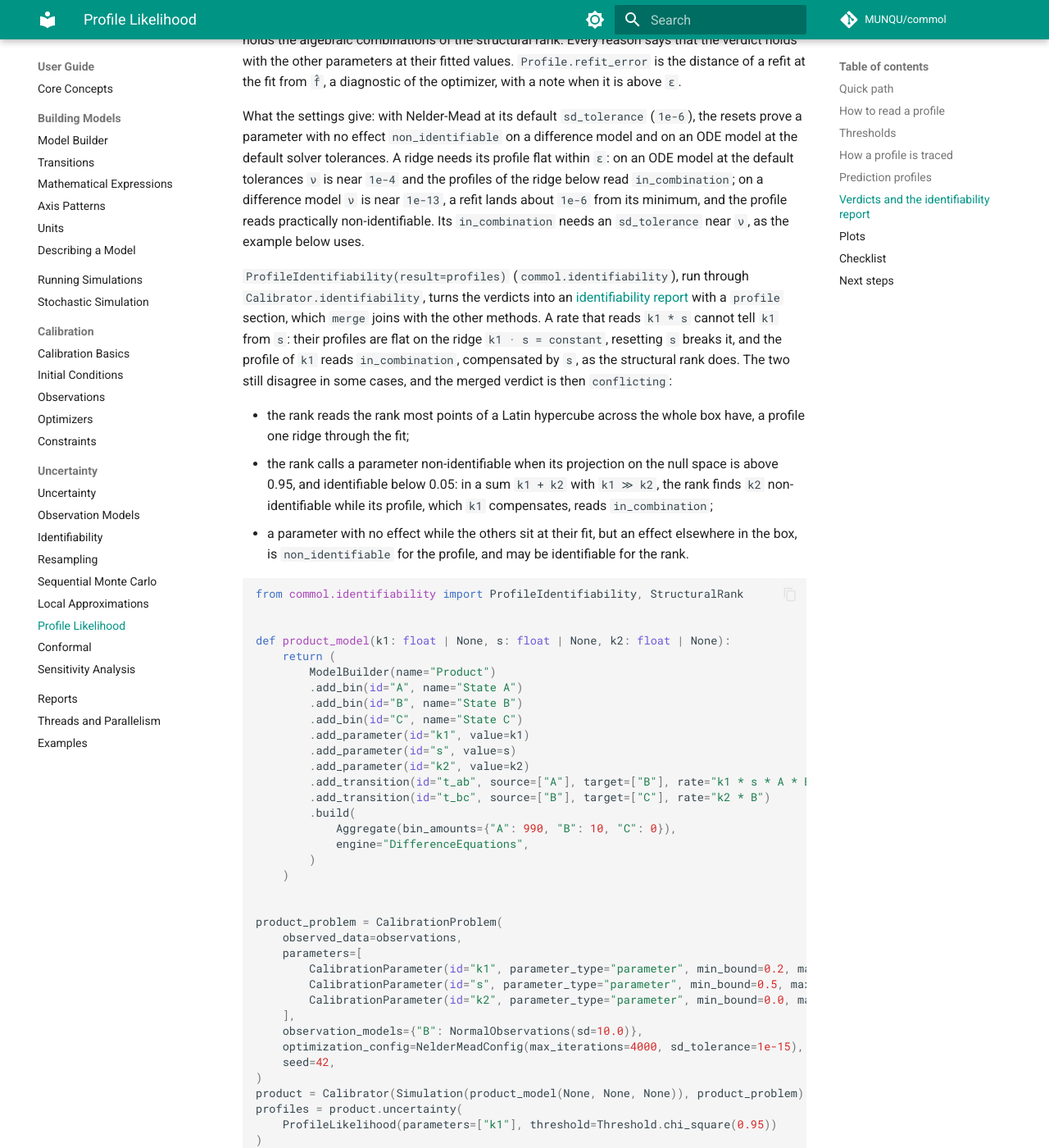
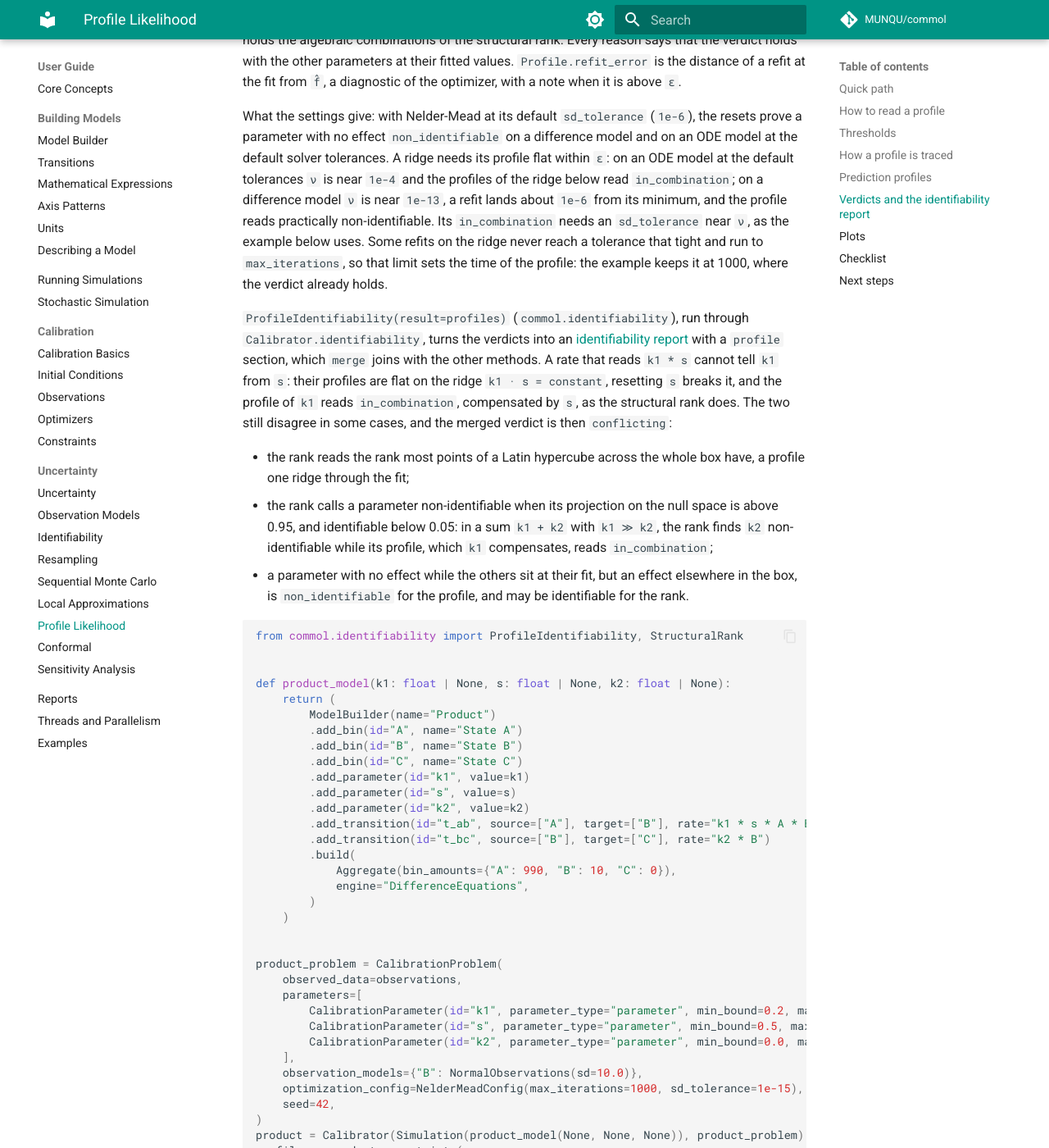
Before and after one commit to MUNQU/commol, an MkDocs documentation site: the page built from docs/guide/uncertainty/profiles.md, in a window 1280 px wide and 1400 px high, scrolled down 7208 px. Shown: the whole window at 82% size. Built offline with MkDocs 1.6.1 and Material for MkDocs 9.7.7, drawn with Linux system fonts in a browser that asks for light colours; comment, search, counter and statistics services are not loaded; the version menu is left out.

Commit message:
docs(uncertainty): the ridge profile caps its refits so the example stays within its time
The correct parse of a number moves the path of an optimizer on the ridge of
the product example, where some refits never reach their sd_tolerance and
run to max_iterations. A cap of 1000 keeps the verdict and the example within
the time budget.

```diff
--- a/docs/guide/uncertainty/profiles.md
+++ b/docs/guide/uncertainty/profiles.md
@@ -302,7 +302,9 @@ tolerances `ν` is near `1e-4` and the profiles of the ridge below read
 `in_combination`; on a difference model `ν` is near `1e-13`, a refit lands
 about `1e-6` from its minimum, and the profile reads practically
 non-identifiable. Its `in_combination` needs an `sd_tolerance` near `ν`, as
-the example below uses.
+the example below uses. Some refits on the ridge never reach a tolerance that
+tight and run to `max_iterations`, so that limit sets the time of the
+profile: the example keeps it at 1000, where the verdict already holds.
 
 `ProfileIdentifiability(result=profiles)` (`commol.identifiability`), run
 through `Calibrator.identifiability`, turns the verdicts into an
@@ -353,7 +355,7 @@ product_problem = CalibrationProblem(
         CalibrationParameter(id="k2", parameter_type="parameter", min_bound=0.0, max_bound=1.0),
     ],
     observation_models={"B": NormalObservations(sd=10.0)},
-    optimization_config=NelderMeadConfig(max_iterations=4000, sd_tolerance=1e-15),
+    optimization_config=NelderMeadConfig(max_iterations=1000, sd_tolerance=1e-15),
     seed=42,
 )
 product = Calibrator(Simulation(product_model(None, None, None)), product_problem)
```
Also changed, not shown: docs/codebase/decisions/calibration-write-back.md (+1 -1 lines).
